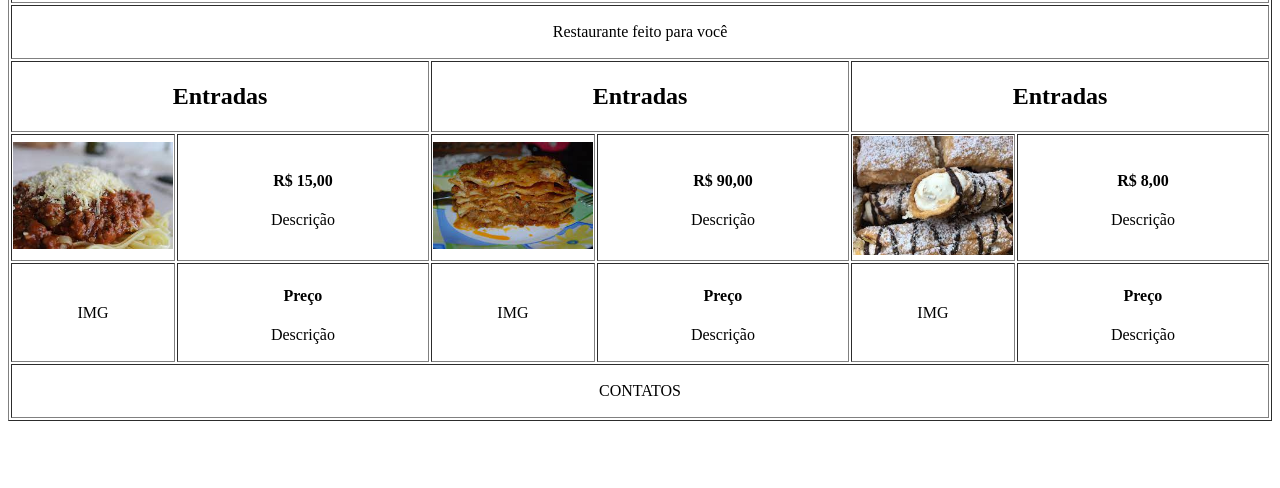
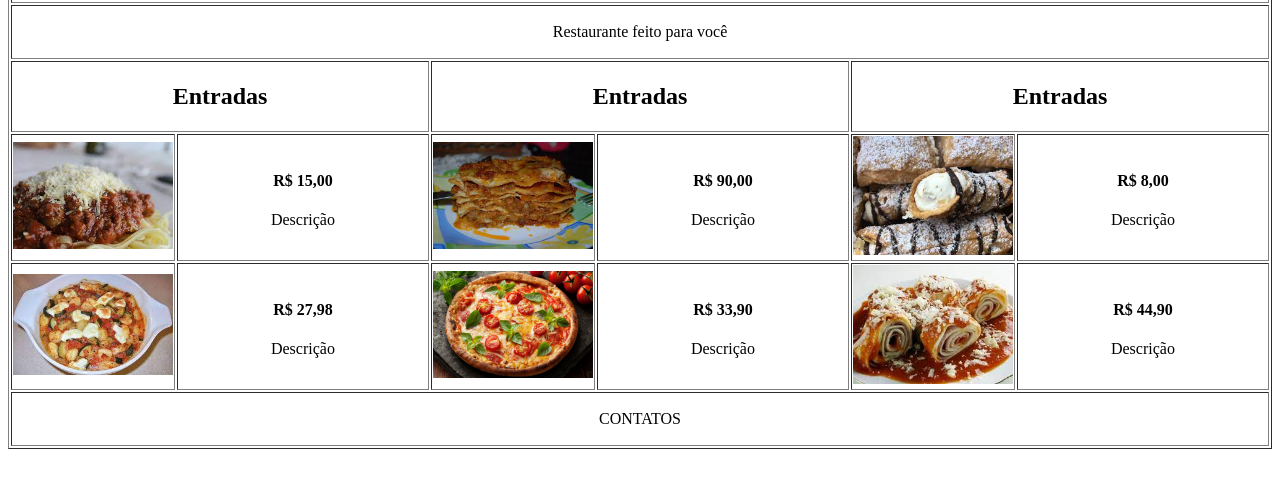
Before and after one commit to gfsfef/git-branches, a plain HTML site: page index.html in a window 1280 px wide. Shown: the part 92-580 px from the top of the page. Drawn offline with Linux system fonts and the light colour scheme.

Commit message:
Comitando novas informações

```diff
--- a/index.html
+++ b/index.html
@@ -54,24 +54,24 @@
         </tr>
         <tr>
             <td align="center" width="13%">
-                <p>IMG</p>
+                <img src="assets/nhoque.jpg" alt="Nhoque" width="100%">
             </td>
             <td align="center" width="20%">
-                <h4>Preço</h4>
+                <h4>R$ 27,98</h4>
                 <p>Descrição</p>
             </td>
             <td align="center" width="13%">
-                <p>IMG</p>
+                <img src="assets/pizza.jpg" alt="pizza" width="100%">
             </td>
             <td align="center" width="20%">
-                <h4>Preço</h4>
+                <h4>R$ 33,90</h4>
                 <p>Descrição</p>
             </td>
             <td align="center" width="13%">
-                <p>IMG</p>
+                <img src="assets/rondelle.jpg" alt="rondelle" width="100%">
             </td>
             <td align="center" width="20%">
-                <h4>Preço</h4>
+                <h4>R$ 44,90</h4>
                 <p>Descrição</p>
             </td>
         </tr>
```
Also changed, not shown: assets/pizza.jpg (added), assets/rondelle.jpg (added).
